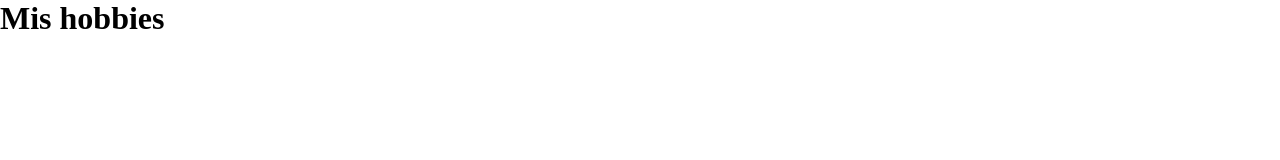
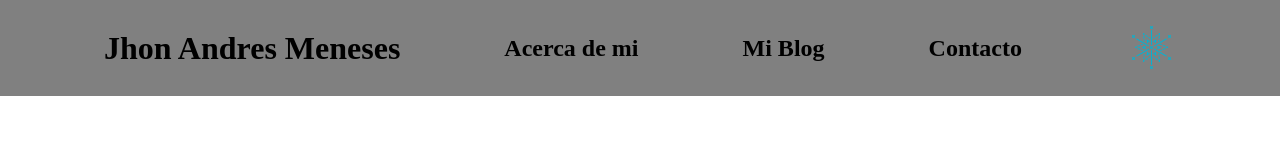
Before and after one commit to AndresMR117/Pagina-WEB, a plain HTML site: page Index.html in a window 1280 px wide. Drawn offline with Linux system fonts and the light colour scheme.

Commit message:
Realizada la cabecera del blog

```diff
--- a/Index.html
+++ b/Index.html
@@ -7,6 +7,15 @@
     <link rel="stylesheet" href="/Styles.css">
 </head>
 <body>
-    <h1>Mis hobbies</h1>
+    <div id="container">
+        <header id="container-cabecera">
+            <h1>Jhon Andres Meneses</h1>
+            <h2> Acerca de mi</h2>
+            <h2>Mi Blog</h2>
+            <h2>Contacto</h2>
+            <img src="/IMG/hielo.png" alt="Logo de hielo">
+        </header>
+    </div>
+    <!-- <h1>Mis hobbies</h1> -->
 </body>
 </html>
--- a/Styles.css
+++ b/Styles.css
@@ -1,6 +1,16 @@
-*{
+* {
     margin: 0;
     padding: 0;
     box-sizing: border-box;
-    cursor: url("IMG/cursor.png") , auto;
+    cursor: url("IMG/cursor.png"), auto;
 }
+
+#container-cabecera {
+    width: 100%;
+    height: 12vh;
+    background-color: rgb(128, 128, 128);
+    display: flex;
+    justify-content: space-evenly;
+    align-items: center;
+    flex-wrap: wrap;
+}
```
Also changed, not shown: IMG/hielo.png (added).
